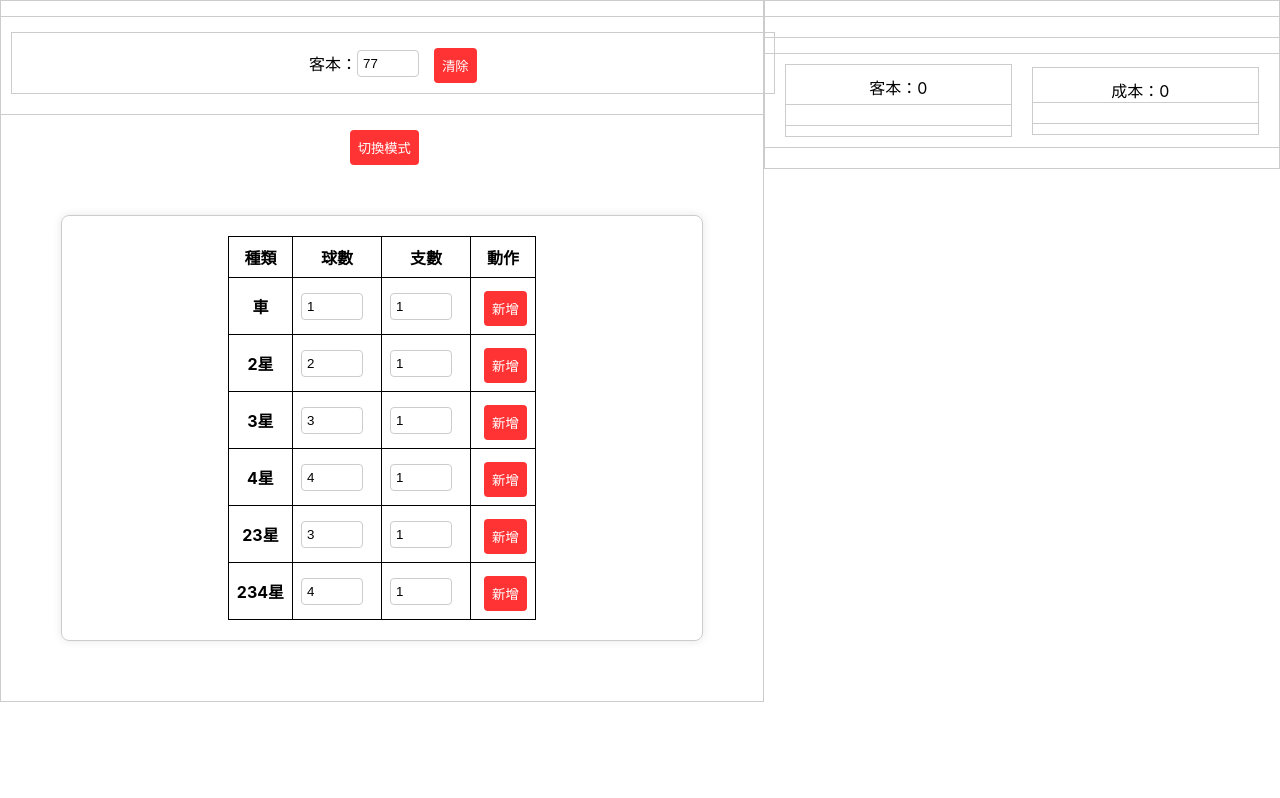
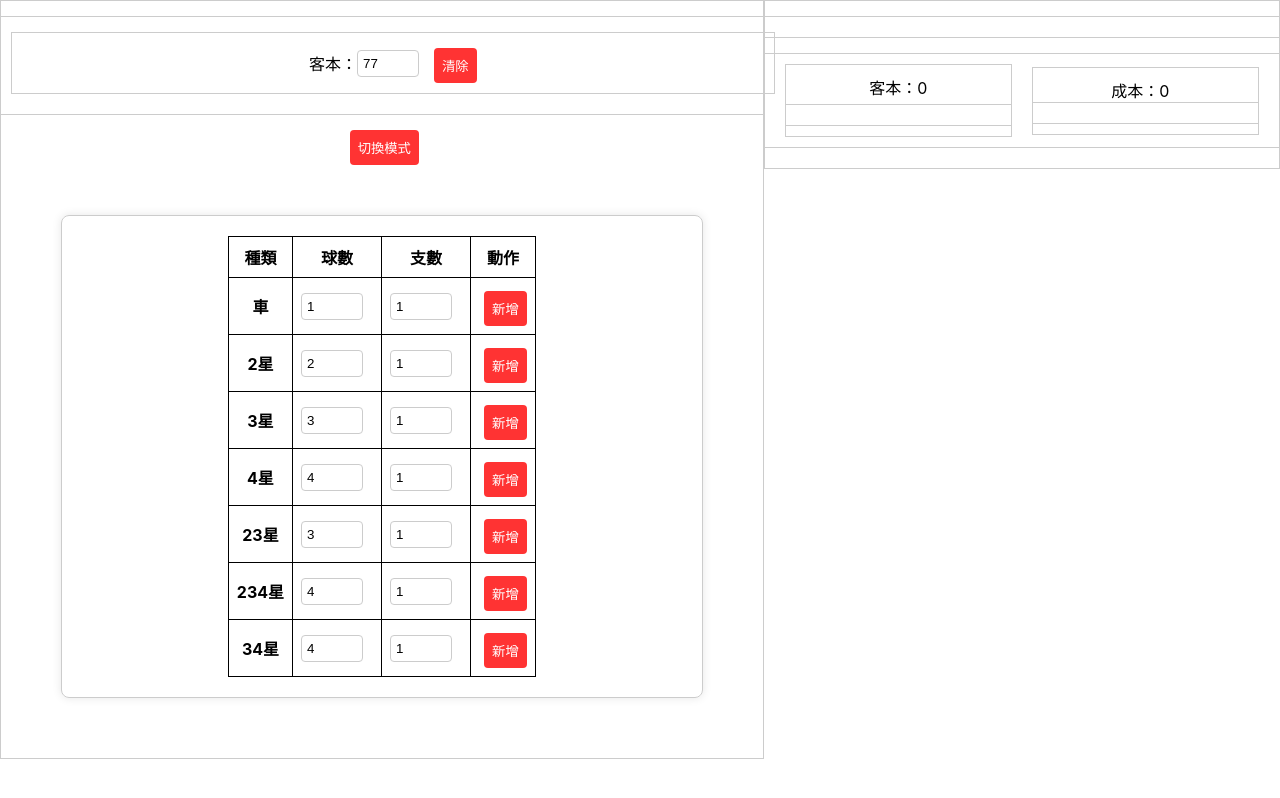
Before and after one commit to k19980506/539-caculator, a React (Create React App) app: page / in a window 1280 px wide. Built offline with nearby package versions, Linux system fonts and the light colour scheme.

Commit message:
add new type

```diff
--- a/src/App.js
+++ b/src/App.js
@@ -99,7 +99,7 @@ function App() {
             <div className="detail">
               {items.map((item) =>
                 item.type === "車" ? (
-                  <span>{`${price} * 38 * ${item.unit} * ${item.quantity} = ${item.total}`}</span>
+                  <span>{`${item.clientCost} * 38 * ${item.unit} * ${item.quantity} = ${item.total}`}</span>
                 ) : (
                   <React.Fragment>
                     <span>
@@ -113,7 +113,7 @@ function App() {
                       {item.quads === 0 ? null : `四星：${item.quads}碰`}
                     </span>
                     <span>
-                      {`${price} * ${
+                      {`${item.clientCost} * ${
                         item.pairs + item.triplets + item.quads
                       } * ${item.quantity} = ${item.total}`}
                     </span>
--- a/src/LianPong.js
+++ b/src/LianPong.js
@@ -26,6 +26,8 @@ function LianPong({ price, items, setItems }) {
   const [twoThreeStarQuantity, setTwoThreeStarQuantity] = useState(1);
   const [twoThreeFourStarUnit, setTwoThreeFourStarUnit] = useState(4);
   const [twoThreeFourStarQuantity, setTwoThreeFourStarQuantity] = useState(1);
+  const [threeFourStarUnit, setThreeFourStarUnit] = useState(4);
+  const [threeFourStarQuantity, setThreeFourStarQuantity] = useState(1);
 
   const addItem = (type, unit, quantity) => {
     let total = 0;
@@ -73,8 +75,21 @@ function LianPong({ price, items, setItems }) {
       tripletsCost = Math.ceil(62.8 * triplets * quantity);
       quadsCost = Math.ceil(51 * quads * quantity);
       cost = pairsCost + tripletsCost + quadsCost;
+    } else if (type === "34星") {
+      triplets = combination(unit, 3);
+      quads = combination(unit, 4);
+      total =
+        Math.ceil(price * triplets * quantity) +
+        Math.ceil(price * quads * quantity);
+      tripletsCost = Math.ceil(62.8 * triplets * quantity);
+      quadsCost = Math.ceil(51 * quads * quantity);
+      cost = tripletsCost + quadsCost;
     } else {
-      total = Math.ceil(price * 38 * unit * quantity);
+      if (price > 78) {
+        total = 3000;
+      } else {
+        total = Math.ceil(price * 38 * unit * quantity);
+      }
       cost = Math.ceil(2725 * unit * quantity);
     }
 
@@ -283,6 +298,38 @@ function LianPong({ price, items, setItems }) {
               </button>
             </th>
           </tr>
+          <tr>
+            <th>34星</th>
+            <th>
+              <input
+                type="number"
+                value={threeFourStarUnit}
+                onChange={(e) =>
+                  setThreeFourStarUnit(parseFloat(e.target.value))
+                }
+                step="1"
+              />
+            </th>
+            <th>
+              <input
+                type="number"
+                value={threeFourStarQuantity}
+                onChange={(e) =>
+                  setThreeFourStarQuantity(parseFloat(e.target.value))
+                }
+                step="1"
+              />
+            </th>
+            <th>
+              <button
+                onClick={() =>
+                  addItem("234星", threeFourStarUnit, threeFourStarQuantity)
+                }
+              >
+                新增
+              </button>
+            </th>
+          </tr>
         </tbody>
       </table>
     </div>
```
